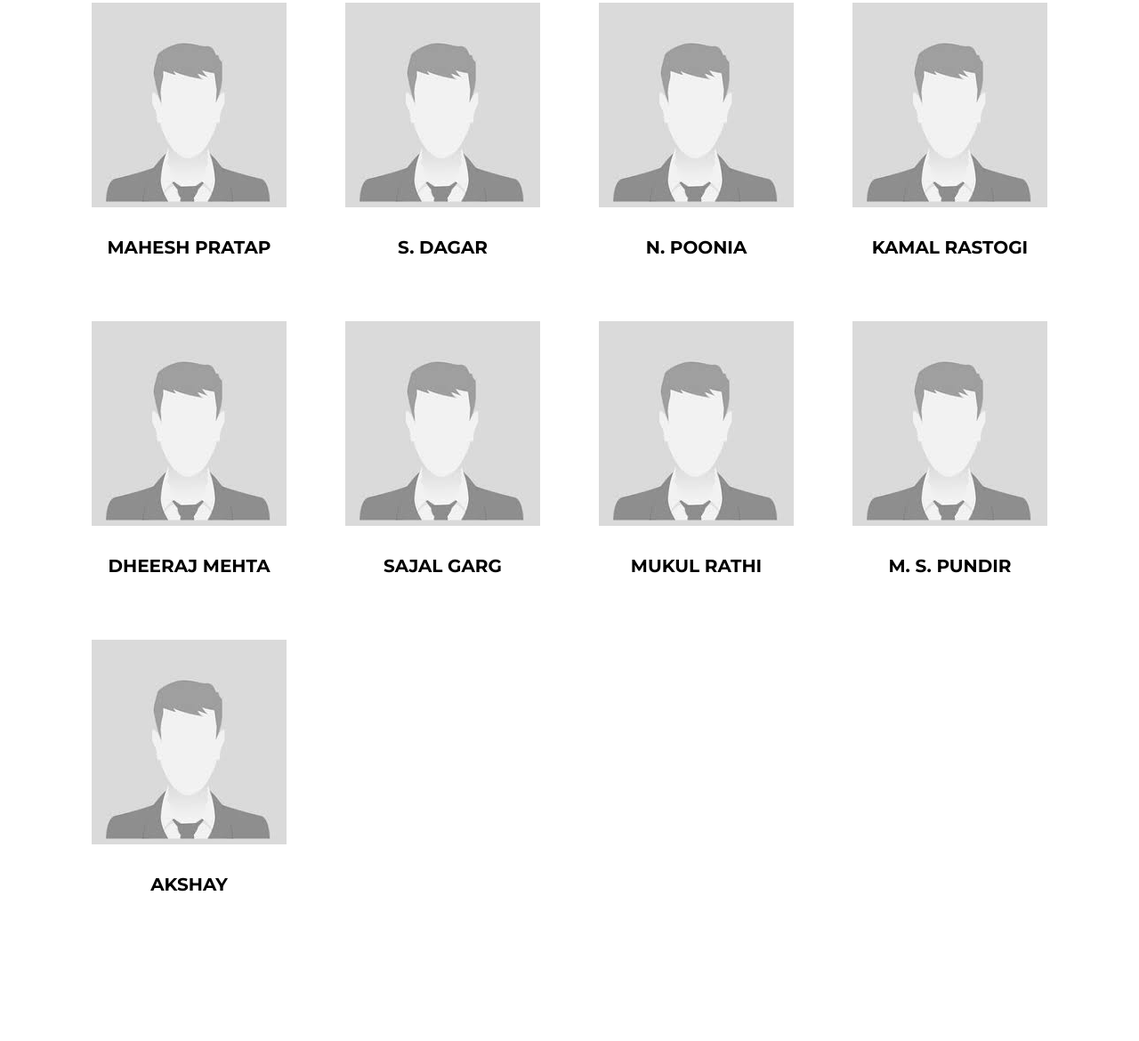
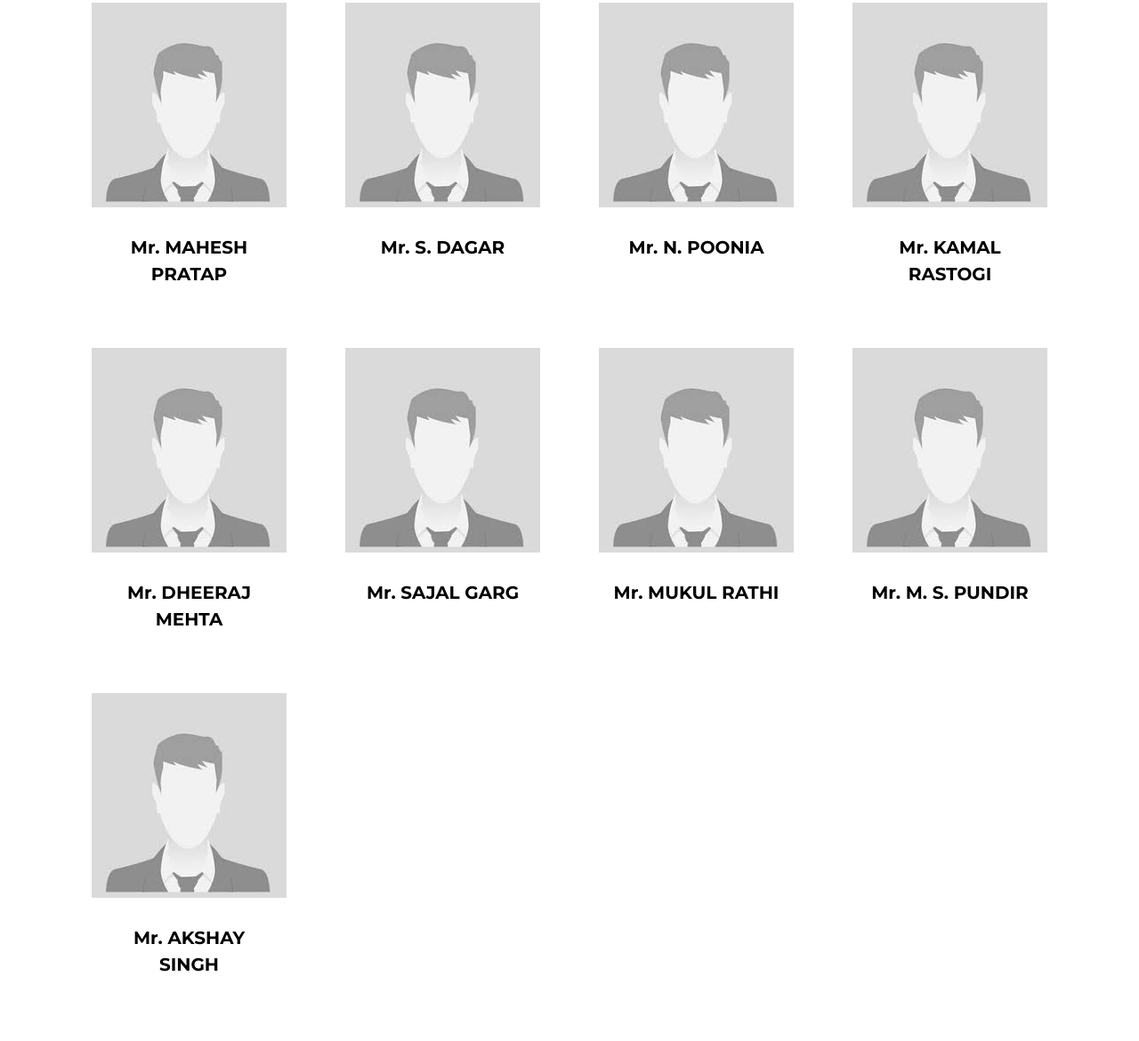
Before and after one commit to sajalgarg/zach, a plain HTML site: page who.html in a window 1280 px wide. Shown: the part 2341-3511 px from the top of the page at 89% size. Drawn offline with Linux system fonts and the light colour scheme; files whose address does not match are found by name.

Commit message:
changes 2

```diff
--- a/who.html
+++ b/who.html
@@ -197,7 +197,7 @@
           <div class="media d-block media-custom text-center">
             <a href="#"><img src="images/zach/male-person.jpg" alt="Image Placeholder" class="img-fluid"></a>
             <div class="media-body">
-              <h3 class="mt-0 text-black">MAHESH PRATAP</h3>
+              <h3 class="mt-0 text-black">Mr. MAHESH PRATAP</h3>
             </div>
           </div>
         </div>
@@ -205,7 +205,7 @@
           <div class="media d-block media-custom text-center">
             <a href="#"><img src="images/zach/male-person.jpg" alt="Image Placeholder" class="img-fluid"></a>
             <div class="media-body">
-              <h3 class="mt-0 text-black">S. DAGAR</h3>
+              <h3 class="mt-0 text-black">Mr. S. DAGAR</h3>
             </div>
           </div>
         </div>
@@ -213,7 +213,7 @@
           <div class="media d-block media-custom text-center">
             <a href="#"><img src="images/zach/male-person.jpg" alt="Image Placeholder" class="img-fluid"></a>
             <div class="media-body">
-              <h3 class="mt-0 text-black">N. POONIA</h3>
+              <h3 class="mt-0 text-black">Mr. N. POONIA</h3>
             </div>
           </div>
         </div>
@@ -221,7 +221,7 @@
             <div class="media d-block media-custom text-center">
               <a href="#"><img src="images/zach/male-person.jpg" alt="Image Placeholder" class="img-fluid"></a>
               <div class="media-body">
-                <h3 class="mt-0 text-black">KAMAL RASTOGI</h3>
+                <h3 class="mt-0 text-black">Mr. KAMAL RASTOGI</h3>
               </div>
             </div>
           </div>
@@ -229,7 +229,7 @@
           <div class="media d-block media-custom text-center">
             <a href="#"><img src="images/zach/male-person.jpg" alt="Image Placeholder" class="img-fluid"></a>
             <div class="media-body">
-              <h3 class="mt-0 text-black">DHEERAJ MEHTA</h3>
+              <h3 class="mt-0 text-black">Mr. DHEERAJ MEHTA</h3>
             </div>
           </div>
         </div>
@@ -237,7 +237,7 @@
           <div class="media d-block media-custom text-center">
             <a href="#"><img src="images/zach/male-person.jpg" alt="Image Placeholder" class="img-fluid"></a>
             <div class="media-body">
-              <h3 class="mt-0 text-black">SAJAL GARG</h3>
+              <h3 class="mt-0 text-black">Mr. SAJAL GARG</h3>
             </div>
           </div>
         </div>
@@ -245,7 +245,7 @@
           <div class="media d-block media-custom text-center">
             <a href="#"><img src="images/zach/male-person.jpg" alt="Image Placeholder" class="img-fluid"></a>
             <div class="media-body">
-              <h3 class="mt-0 text-black">MUKUL RATHI</h3>
+              <h3 class="mt-0 text-black">Mr. MUKUL RATHI</h3>
             </div>
           </div>
         </div>
@@ -253,7 +253,7 @@
           <div class="media d-block media-custom text-center">
             <a href="#"><img src="images/zach/male-person.jpg" alt="Image Placeholder" class="img-fluid"></a>
             <div class="media-body">
-              <h3 class="mt-0 text-black">M. S. PUNDIR</h3>
+              <h3 class="mt-0 text-black">Mr. M. S. PUNDIR</h3>
             </div>
           </div>
         </div>
@@ -261,7 +261,7 @@
           <div class="media d-block media-custom text-center">
             <a href="#"><img src="images/zach/male-person.jpg" alt="Image Placeholder" class="img-fluid"></a>
             <div class="media-body">
-              <h3 class="mt-0 text-black">AKSHAY</h3>
+              <h3 class="mt-0 text-black">Mr. AKSHAY SINGH</h3>
             </div>
           </div>
         </div>
```
Also changed, not shown: brands.html (+6 -6 lines).
